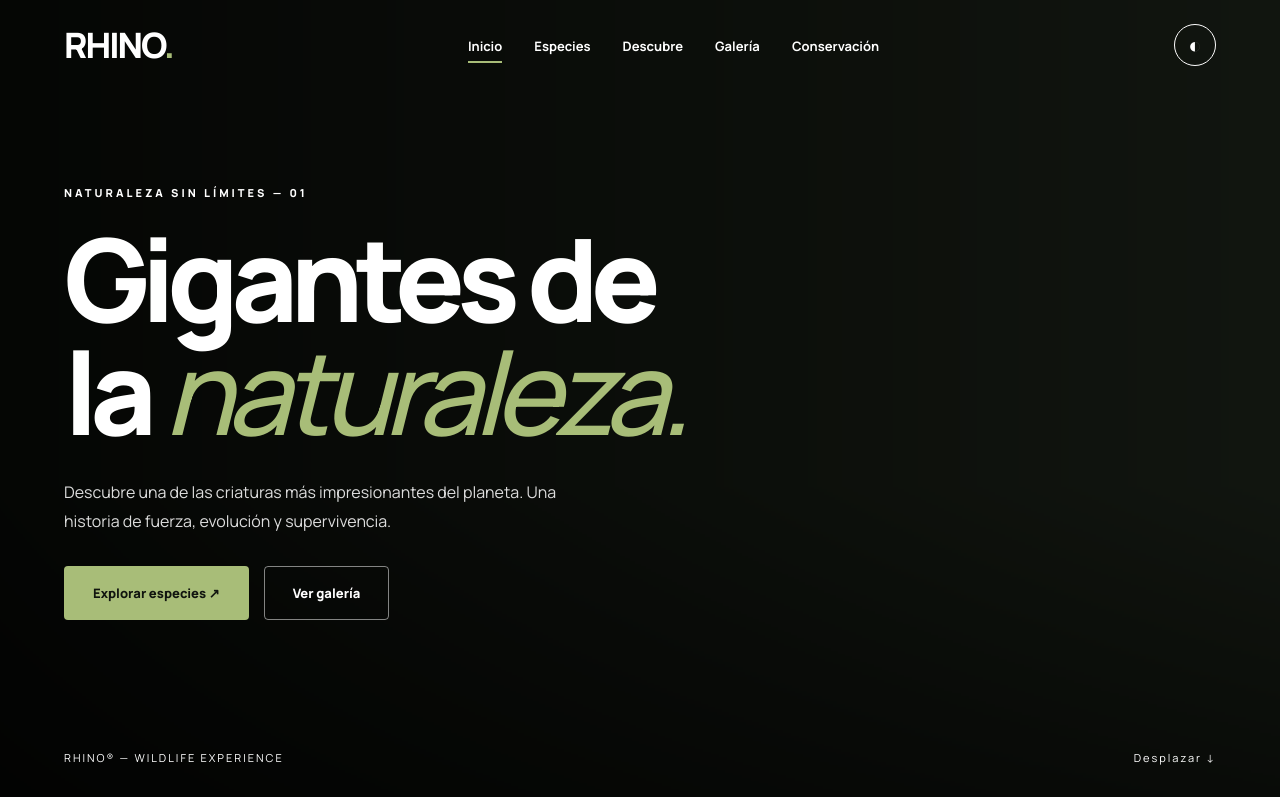
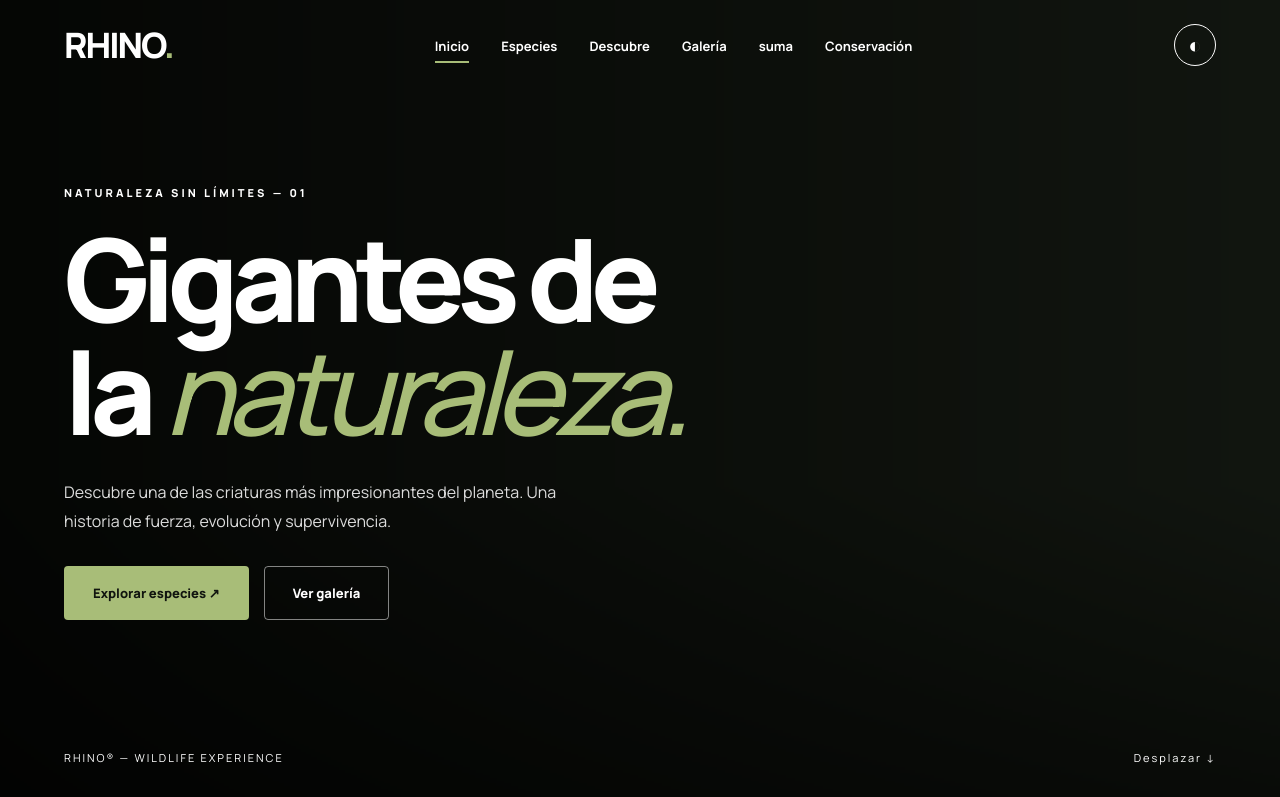
Before and after one commit to brayabh6800711/sistemas_operativo_practica, a plain HTML site: page index.html in a window 1280 px wide. Shown: the top 797 px of the page. Drawn offline with Linux system fonts and the light colour scheme.

Commit message:
probando rama nueva

```diff
--- a/index.html
+++ b/index.html
@@ -30,6 +30,7 @@
                 <li><a href="#especies">Especies</a></li>
                 <li><a href="#nosotros">Descubre</a></li>
                 <li><a href="#galeria">Galería</a></li>
+                 <li><a href="#suma">suma</a></li>
                 <li><a href="#conservacion">Conservación</a></li>
             </ul>
 
```
